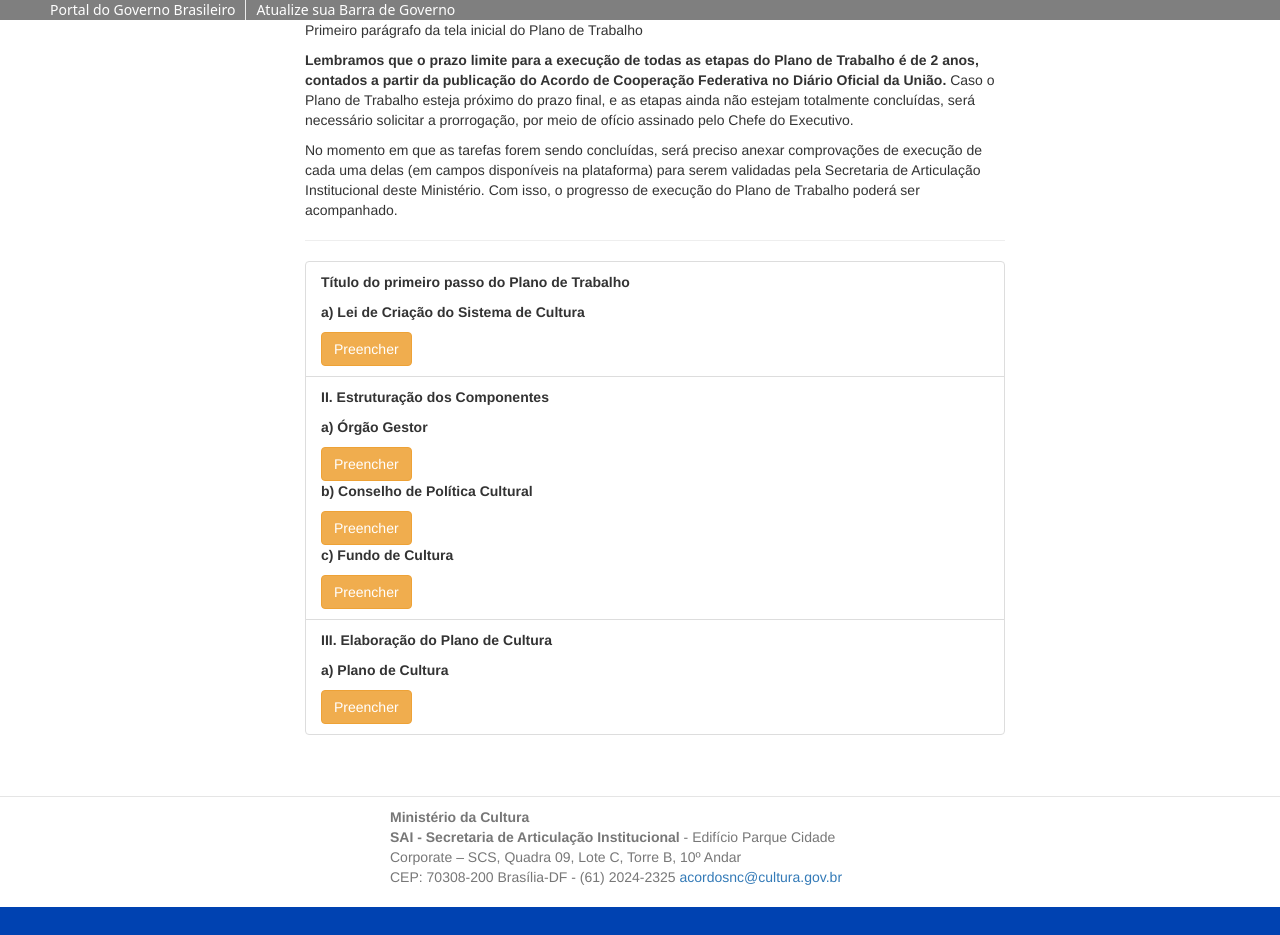
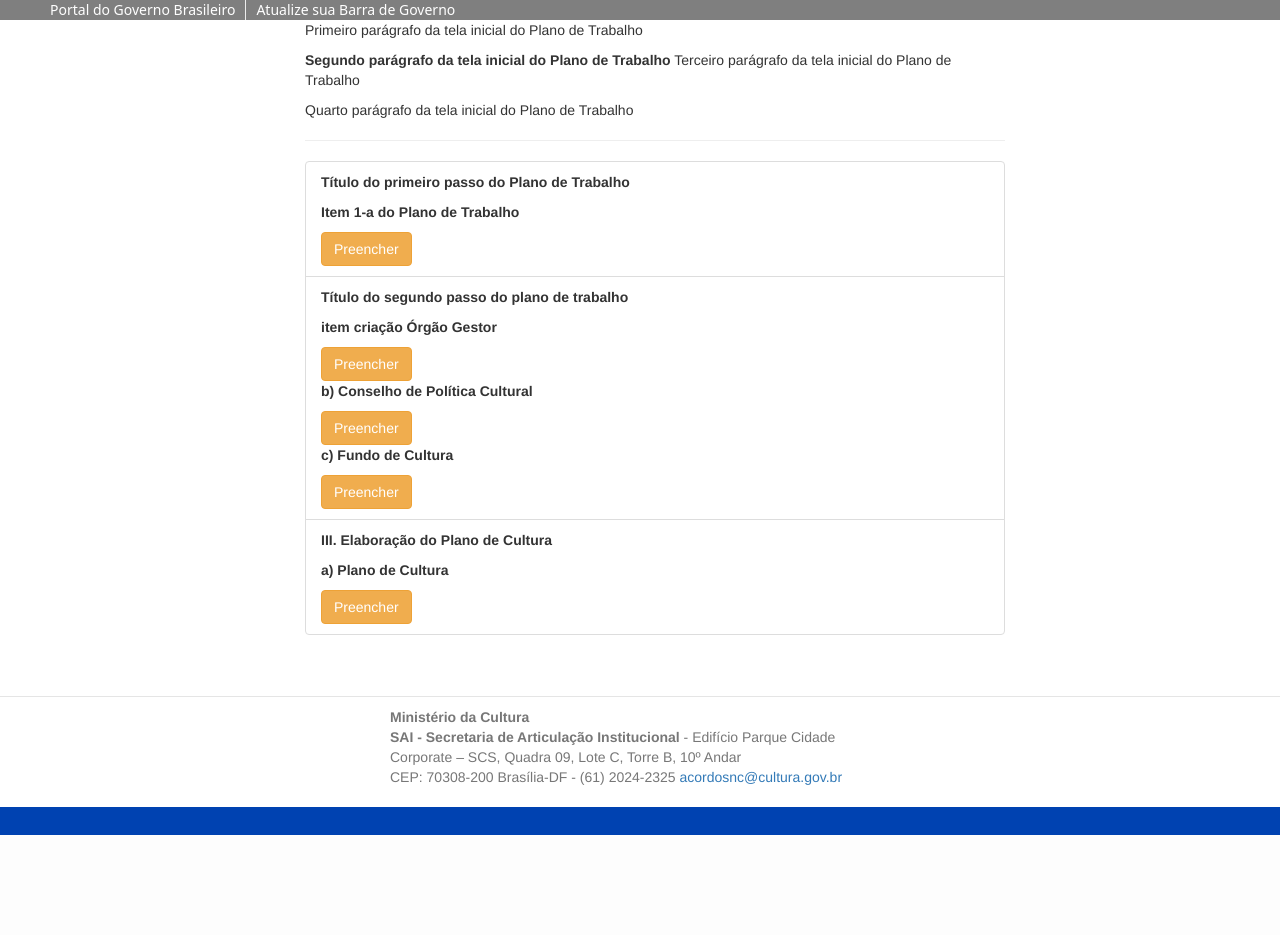
Before and after one commit to pollyyana/sistema-nacional-cultura, a Django app: template snc/templates/planotrabalho/plano_trabalho.html in a window 1280 px wide. After the commit the page ends 835 px from the top, so only its background shows below. Run offline with Django 3.2, Linux system fonts and the light colour scheme; the template is opened without the code that fills it, so the values that code supplies are empty; some libraries are stand-ins or nearby versions.

Commit message:
Externalizando textos do template padrão e do plano de trabalho

```diff
--- a/snc/templates/base.html
+++ b/snc/templates/base.html
@@ -1,3 +1,4 @@
+{% load i18n %}
 <head>
   <meta charset="utf-8">
   <meta http-equiv="X-UA-Compatible" content="IE=edge">
@@ -48,32 +49,32 @@
   <div style="padding:10px">
     <ul class="nav nav-tabs">
 
-      <li role="presentation" {% if request.path == '/adesao/home/' %} class="active" {% endif %}><a href="{% url 'adesao:home' %}">Início</a></li>
+      <li role="presentation" {% if request.path == '/adesao/home/' %} class="active" {% endif %}><a href="{% url 'adesao:home' %}">{% blocktrans %}Início{% endblocktrans %}</a></li>
       {% if request.user.usuario.municipio %}
-      <li role="presentation" {% if request.path == url_municipio or request.path in url_alt_municipio %} class="active" {% endif %}><a href="{% url 'adesao:municipio' %}">Ente Federado</a></li>
+      <li role="presentation" {% if request.path == url_municipio or request.path in url_alt_municipio %} class="active" {% endif %}><a href="{% url 'adesao:municipio' %}">{% blocktrans %}Ente Federado{% endblocktrans %}</a></li>
       {% else %}
-      <li role="presentation" {% if request.path == url_municipio or request.path in url_alt_municipio %} class="active" {% endif %}><a href="{% url 'adesao:selecionar_tipo_ente' %}">Ente Federado</a></li>
+      <li role="presentation" {% if request.path == url_municipio or request.path in url_alt_municipio %} class="active" {% endif %}><a href="{% url 'adesao:selecionar_tipo_ente' %}">{% blocktrans %}Ente Federado{% endblocktrans %}</a></li>
       {% endif %}
-      <li role="presentation" {% if request.path == url_secretario or request.path in url_alt_secretario %} class="active" {% endif %}><a href="{% url 'adesao:secretario' %}">Interlocutor</a></li>
-      <li role="presentation" {% if request.path == url_responsavel or request.path in url_alt_responsavel %} class="active" {% endif %}><a href="{% url 'adesao:responsavel' %}">Responsável</a></li>
+      <li role="presentation" {% if request.path == url_secretario or request.path in url_alt_secretario %} class="active" {% endif %}><a href="{% url 'adesao:secretario' %}">{% blocktrans %}Interlocutor{% endblocktrans %}</a></li>
+      <li role="presentation" {% if request.path == url_responsavel or request.path in url_alt_responsavel %} class="active" {% endif %}><a href="{% url 'adesao:responsavel' %}">{% blocktrans %}Responsável{% endblocktrans %}</a></li>
       {% if request.user.usuario.estado_processo == '1' %}
       <li role="presentation" class="dropdown" {% if request.path == url_minuta or request.path == url_solicitacao %} class="active" {% endif %}>
         <a class="dropdown-toggle" data-toggle="dropdown" href="#" role="button" aria-expanded="false">
-          Imprimir <span class="caret"></span>
+          {% blocktrans %}Imprimir{% endblocktrans %}<span class="caret"></span>
         </a>
         <ul class="dropdown-menu" role="menu">
-            <li role="presentation" {% if request.path == url_minuta %} class="active" {% endif %}><a href="{% url 'adesao:minuta' %}" target="_blank" >Acordo de Cooperação</a></li>
-            <li role="presentation" {% if request.path == url_solicitacao %} class="active" {% endif %}><a href="{% url 'adesao:solicitacao' %}" target="_blank" >Termo de Solicitação</a></li>
+            <li role="presentation" {% if request.path == url_minuta %} class="active" {% endif %}><a href="{% url 'adesao:minuta' %}" target="_blank" >{% blocktrans %}Acordo de Cooperação{% endblocktrans %}</a></li>
+            <li role="presentation" {% if request.path == url_solicitacao %} class="active" {% endif %}><a href="{% url 'adesao:solicitacao' %}" target="_blank" >{% blocktrans %}Termo de Solicitação{% endblocktrans %}</a></li>
         </ul>
       {% endif %}
-      <li role="presentation"><a href="{% url 'planotrabalho:planotrabalho' request.user.usuario.plano_trabalho.id %}">Plano de Trabalho</a></li>
+      <li role="presentation"><a href="{% url 'planotrabalho:planotrabalho' request.user.usuario.plano_trabalho.id %}">{% blocktrans %}Plano de Trabalho{% endblocktrans %}</a></li>
       <li role="presentation" class="dropdown" >
         <a class="dropdown-toggle glyphicon glyphicon-user" data-toggle="dropdown" href="#" role="button" aria-expanded="false">
           {{ request.user.usuario.nome_usuario }} <span class="caret"></span>
         </a>
         <ul class="dropdown-menu" role="menu">
-            <li role="presentation" ><a href="{% url 'mudar_senha' %}"> Alterar Senha </a></li>
-            <li role="presentation" ><a href="{% url 'adesao:logout' %}"> Sair </a></li>
+            <li role="presentation" ><a href="{% url 'mudar_senha' %}">{% blocktrans %}Alterar Senha{% endblocktrans %}</a></li>
+            <li role="presentation" ><a href="{% url 'adesao:logout' %}">{% blocktrans %}Sair	{% endblocktrans %}</a></li>
         </ul>
       </li>
     </ul>
@@ -86,10 +87,10 @@
     {% block footer %}
       <div id="address">
       <address>
-        <strong>Ministério da Cultura</strong>
-        <br><strong>SAI - Secretaria de Articulação Institucional</strong>
-        - Edifício Parque Cidade Corporate – SCS, Quadra 09, Lote C, Torre B, 10º Andar
-        <br> CEP: 70308-200 Brasília-DF - (61) 2024-2325 <a href="mailto:acordosnc@cultura.gov.br"> acordosnc@cultura.gov.br</a>
+        <strong>{% blocktrans %}Ministério da Cultura{% endblocktrans %}</strong>
+        <br><strong>{% blocktrans %}SAI - Secretaria de Articulação Institucional{% endblocktrans %}</strong>
+        {% blocktrans %}- Edifício Parque Cidade Corporate – SCS, Quadra 09, Lote C, Torre B, 10º Andar{% endblocktrans %}
+        <br>{% blocktrans %}CEP: 70308-200 Brasília-DF - (61) 2024-2325 {% endblocktrans %}<a href="mailto:acordosnc@cultura.gov.br"> acordosnc@cultura.gov.br</a>
       </address>
       </div>
     {% endblock footer %}
--- a/snc/templates/planotrabalho/plano_trabalho.html
+++ b/snc/templates/planotrabalho/plano_trabalho.html
@@ -6,11 +6,11 @@
     {% blocktrans %}Primeiro parágrafo da tela inicial do Plano de Trabalho{% endblocktrans %}
   </p>
   <p>
-    <strong>{% blocktrans %}Lembramos que o prazo limite para a execução de todas as etapas do Plano de Trabalho é de 2 anos, contados a partir da publicação do Acordo de Cooperação Federativa no Diário Oficial da União.{% endblocktrans %}</strong>
-    {% blocktrans %}Caso o Plano de Trabalho esteja próximo do prazo final, e as etapas ainda não estejam totalmente concluídas, será necessário solicitar a prorrogação, por meio de ofício assinado pelo Chefe do Executivo.{% endblocktrans %}
+    <strong>{% blocktrans %}Segundo parágrafo da tela inicial do Plano de Trabalho{% endblocktrans %}</strong>
+    {% blocktrans %}Terceiro parágrafo da tela inicial do Plano de Trabalho{% endblocktrans %}
   </p>
   <p>
-    {% blocktrans %}No momento em que as tarefas forem sendo concluídas, será preciso anexar comprovações de execução de cada uma delas (em campos disponíveis na plataforma) para serem validadas pela Secretaria de Articulação Institucional deste Ministério. Com isso, o progresso de execução do Plano de Trabalho poderá ser acompanhado.{% endblocktrans %}
+    {% blocktrans %}Quarto parágrafo da tela inicial do Plano de Trabalho{% endblocktrans %}
   </p>
   <hr />
 
@@ -21,65 +21,65 @@
         <strong>{% blocktrans %}Título do primeiro passo do Plano de Trabalho{% endblocktrans %}</strong>
       </p>
       <p>
-        <strong>a) Lei de Criação do Sistema de Cultura</strong>
+        <strong>{% blocktrans %}Item 1-a do Plano de Trabalho{% endblocktrans %}</strong>
       </p>
       {% if request.user.usuario.plano_trabalho.criacao_sistema %}
-      <strong>Data final para sanção da Lei do Sistema de Cultura:</strong> {{request.user.usuario.plano_trabalho.criacao_sistema.data_final_sancao_lei}}<br>
-      <a class="btn btn-success" href="{% url 'planotrabalho:sistema' %}">Modificar</a>
+      <strong>{% blocktrans %}Data final lei de cultura{% endblocktrans %}</strong> {{request.user.usuario.plano_trabalho.criacao_sistema.data_final_sancao_lei}}<br>
+      <a class="btn btn-success" href="{% url 'planotrabalho:sistema' %}">{% blocktrans %}Modificar{% endblocktrans %}</a>
       {% else %}
-      <a class ="btn btn-warning" href="{% url 'planotrabalho:sistema' %}" >Preencher</a>
+      <a class ="btn btn-warning" href="{% url 'planotrabalho:sistema' %}" >{% blocktrans %}Preencher{% endblocktrans %}</a>
       {% endif %}
     </li>
 
     <li class="list-group-item">
       <p>
-        <strong>II. Estruturação dos Componentes</strong>
+        <strong>{% blocktrans %}Título do segundo passo do plano de trabalho{% endblocktrans %}</strong>
       </p>
 
         <p>
-          <strong>a) Órgão Gestor</strong>
+          <strong>{% blocktrans %}item criação Órgão Gestor{% endblocktrans %}</strong>
         </p>
         {% if request.user.usuario.plano_trabalho.orgao_gestor %}
-        <strong>Data final para estruturação da Secretaria de Cultura:</strong> {{request.user.usuario.plano_trabalho.orgao_gestor.data_final_estruturacao_secretaria}} <br>
-        <a class="btn btn-success" href="{% url 'planotrabalho:gestor' %}" />Modificar</a>
+        <strong>{% blocktrans %}Data final para estruturação da Secretaria de Cultura:{% endblocktrans %}</strong> {{request.user.usuario.plano_trabalho.orgao_gestor.data_final_estruturacao_secretaria}} <br>
+        <a class="btn btn-success" href="{% url 'planotrabalho:gestor' %}" />{% blocktrans %}Modificar{% endblocktrans %}</a>
         {% else %}
-        <a class="btn btn-warning" href="{% url 'planotrabalho:gestor' %}" />Preencher</a>
+        <a class="btn btn-warning" href="{% url 'planotrabalho:gestor' %}" />{% blocktrans %}Preencher{% endblocktrans %}</a>
         {% endif %}
 
         <p>
-          <strong>b) Conselho de Política Cultural</strong>
+          <strong>{% blocktrans %}b) Conselho de Política Cultural{% endblocktrans %}</strong>
         </p>
         {% if request.user.usuario.plano_trabalho.conselho_cultural %}
-        <strong>Data final para instalação do Conselho de Política Cultural:</strong> {{request.user.usuario.plano_trabalho.conselho_cultural.data_final_instalacao_conselho}} <br>
-        <a class="btn btn-success" href="{% url 'planotrabalho:conselho' %}" >Modificar</a>
+        <strong>{% blocktrans %}Data final para instalação do Conselho de Política Cultural:{% endblocktrans %}</strong> {{request.user.usuario.plano_trabalho.conselho_cultural.data_final_instalacao_conselho}} <br>
+        <a class="btn btn-success" href="{% url 'planotrabalho:conselho' %}" >{% blocktrans %}Modificar{% endblocktrans %}</a>
         {% else %}
-        <a class="btn btn-warning" href="{% url 'planotrabalho:conselho' %}" >Preencher</a>
+        <a class="btn btn-warning" href="{% url 'planotrabalho:conselho' %}" >{% blocktrans %}Preencher{% endblocktrans %}</a>
         {% endif %}
 
         <p>
-          <strong>c) Fundo de Cultura</strong>
+          <strong>{% blocktrans %}c) Fundo de Cultura{% endblocktrans %}</strong>
         </p>
         {% if request.user.usuario.plano_trabalho.fundo_cultura %}
-        <strong>Data final para instituição do Fundo de Cultura:</strong> {{request.user.usuario.plano_trabalho.fundo_cultura.data_final_instituicao_fundo_cultura}} <br>
-        <a class="btn btn-success" href="{% url 'planotrabalho:fundo' %}" >Modificar</a>
+        <strong>{% blocktrans %}Data final para instituição do Fundo de Cultura:{% endblocktrans %}</strong> {{request.user.usuario.plano_trabalho.fundo_cultura.data_final_instituicao_fundo_cultura}} <br>
+        <a class="btn btn-success" href="{% url 'planotrabalho:fundo' %}" >{% blocktrans %}Modificar{% endblocktrans %}</a>
         {% else %}
-        <a class="btn btn-warning" href="{% url 'planotrabalho:fundo' %}" >Preencher</a>
+        <a class="btn btn-warning" href="{% url 'planotrabalho:fundo' %}" >{% blocktrans %}Preencher{% endblocktrans %}</a>
         {% endif %}
 
     </li>
 
     <li class="list-group-item">
         <p>
-          <strong>III. Elaboração do Plano de Cultura</strong>
+          <strong>{% blocktrans %}III. Elaboração do Plano de Cultura{% endblocktrans %}</strong>
         </p>
         <p>
-          <strong>a) Plano de Cultura</strong>
+          <strong>{% blocktrans %}a) Plano de Cultura{% endblocktrans %}</strong>
         </p>
         {% if request.user.usuario.plano_trabalho.plano_cultura %}
-        <strong>Data final para sanção da Lei do Plano de Cultura:</strong> {{request.user.usuario.plano_trabalho.plano_cultura.data_final_sancao_lei_plano_cultura}} <br>
-        <a class="btn btn-success" href="{% url 'planotrabalho:plano' %}" >Modificar</a>
+        <strong>{% blocktrans %}Data final para sanção da Lei do Plano de Cultura:{% endblocktrans %}</strong> {{request.user.usuario.plano_trabalho.plano_cultura.data_final_sancao_lei_plano_cultura}} <br>
+        <a class="btn btn-success" href="{% url 'planotrabalho:plano' %}" >{% blocktrans %}Modificar{% endblocktrans %}</a>
         {% else %}
-        <a class="btn btn-warning" href="{% url 'planotrabalho:plano' %}" >Preencher</a>
+        <a class="btn btn-warning" href="{% url 'planotrabalho:plano' %}" >{% blocktrans %}Preencher{% endblocktrans %}</a>
         {% endif %}
     </li>
 
```
Also changed, not shown: snc/locale/pt_BR/LC_MESSAGES/django.po.
